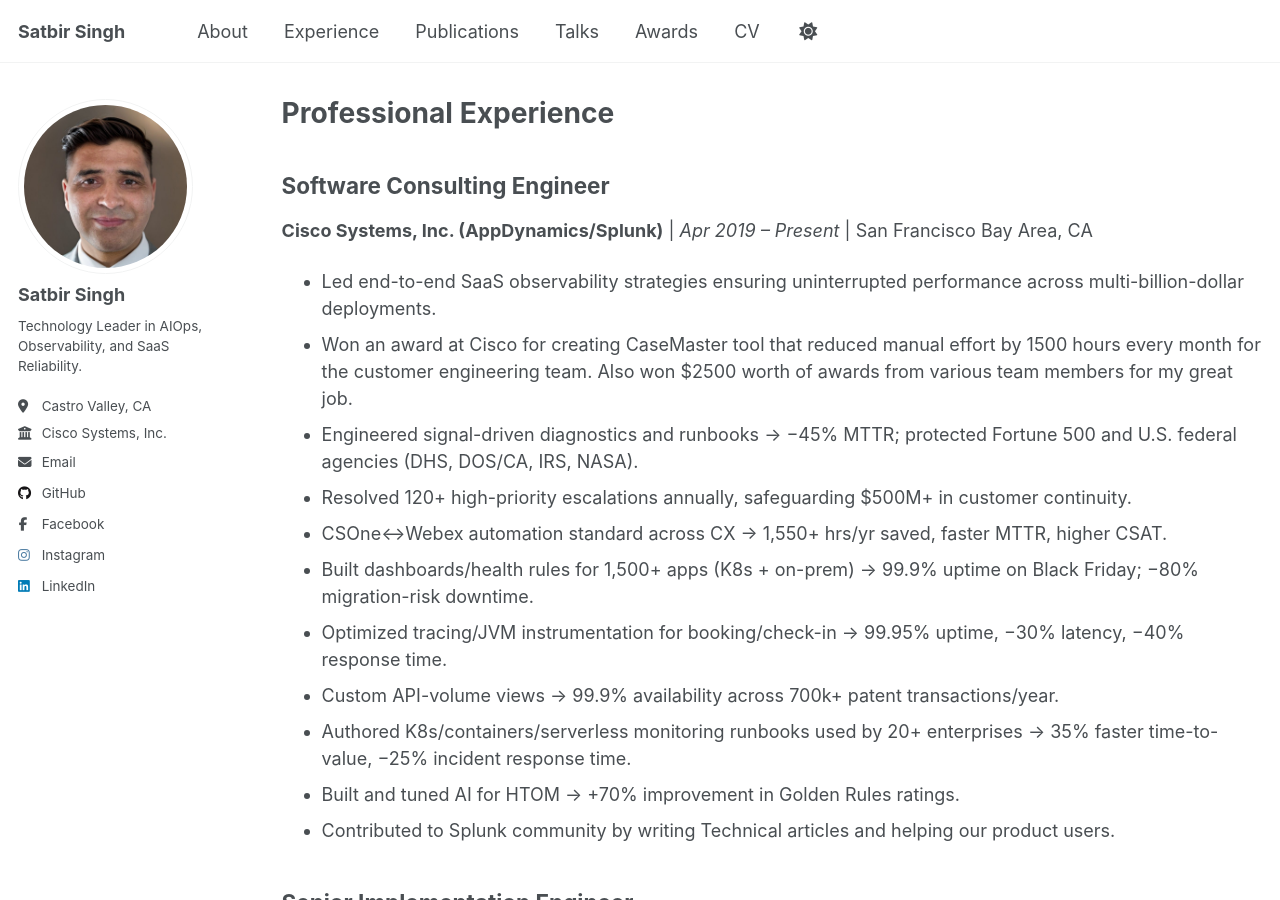
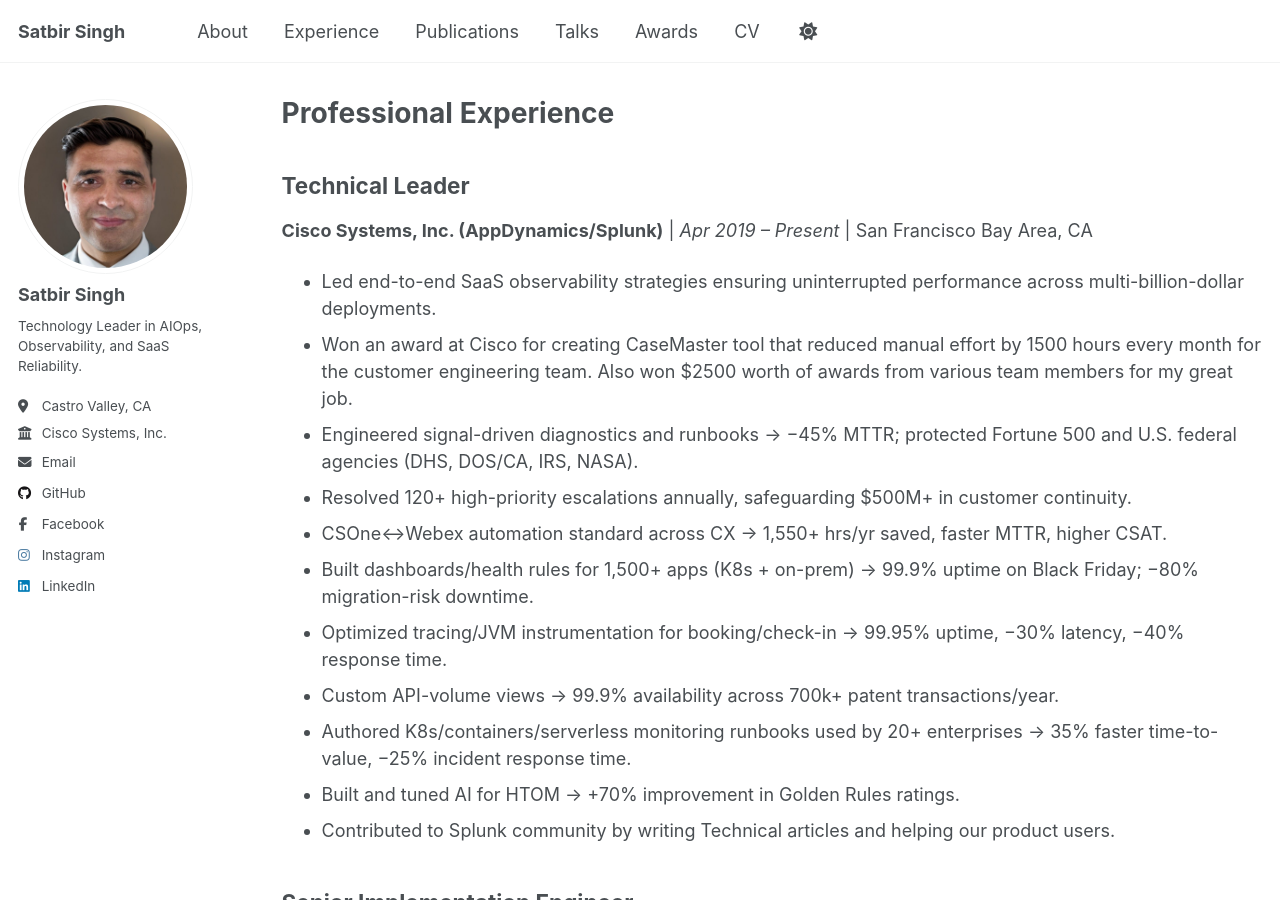
Before and after one commit to geekysatbir/geekysatbir.github.io, a Jekyll site: the page built from _pages/experience.md, in a window 1280 px wide and 900 px high. Built offline with Jekyll 4.4.1, drawn with Linux system fonts in a browser that asks for light colours; a script that is not in the unit is left out.

Commit message:
Cisco designation

```diff
--- a/_pages/experience.md
+++ b/_pages/experience.md
@@ -5,7 +5,7 @@
 author_profile: true
 ---
 
-## Software Consulting Engineer
+## Technical Leader
 **Cisco Systems, Inc. (AppDynamics/Splunk)** | _Apr 2019 – Present_ | San Francisco Bay Area, CA
 
 - Led end-to-end SaaS observability strategies ensuring uninterrupted performance across multi-billion-dollar deployments.
```
